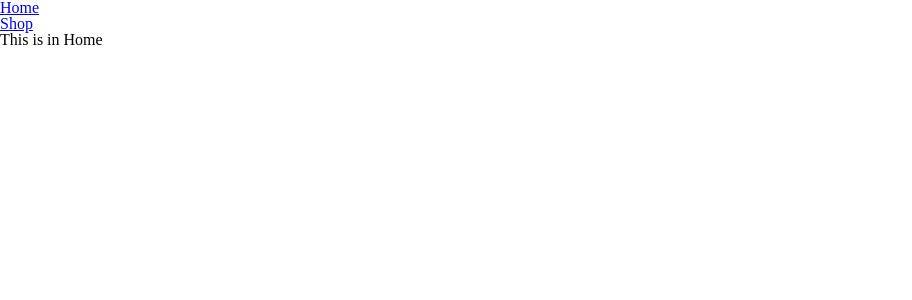
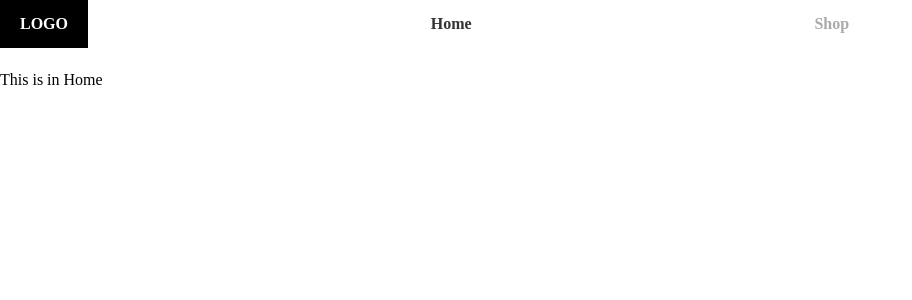
Before and after one commit to dreadsd/react-shop, a React app: page / in a window 1280 px wide. Shown: the top 300 px of the page, without its empty margins (0-912 px from the left). Built offline with nearby package versions, Linux system fonts and the light colour scheme.

Commit message:
Create navbar

```diff
--- a/src/App.js
+++ b/src/App.js
@@ -3,18 +3,15 @@ import {
   BrowserRouter as Router,
   Switch,
   Route,
-  Link,
 } from 'react-router-dom';
 import Home from './components/Home';
 import Shop from './components/Shop';
+import Navbar from './components/Navbar';
 
 export default function App() {
   return (
     <Router>
-      <ul>
-        <li><Link to='/'>Home</Link></li>
-        <li><Link to='/shop'>Shop</Link></li>
-      </ul>
+      <Navbar sources={[{ url: '/', name: 'Home' }, { url: '/shop', name: 'Shop' }]} />
       <Switch>
         <Route path='/shop' component={Shop} />
         <Route path='/' component={Home} />
--- /dev/null
+++ b/src/components/Navbar.js
@@ -0,0 +1,39 @@
+import React from 'react';
+import { NavLink, useLocation } from 'react-router-dom';
+import PropTypes from 'prop-types';
+
+export default function Navbar(props) {
+  const { sources } = props;
+  const { pathname } = useLocation();
+  const links = sources.map((link) => {
+    const { url, name } = link;
+    return (
+      <NavLink
+        to={url}
+        key={url}
+        isActive={() => pathname === url}
+      >
+        {name}
+      </NavLink>
+    );
+  });
+  return (
+    <nav>
+      <div className='logo'>
+        <a href='/'>LOGO</a>
+      </div>
+      <div className='links'>
+        {links}
+      </div>
+    </nav>
+  );
+}
+
+Navbar.propTypes = {
+  sources: PropTypes.arrayOf(
+    PropTypes.shape({
+      url: PropTypes.string.isRequired,
+      name: PropTypes.string.isRequired,
+    }),
+  ).isRequired,
+};
--- a/src/scss/index.scss
+++ b/src/scss/index.scss
@@ -31,3 +31,4 @@ body {
 }
 
 @import "./items";
+@import "./navbar";
--- /dev/null
+++ b/src/scss/navbar.scss
@@ -0,0 +1,58 @@
+nav {
+  margin-bottom: 1.5rem;
+  user-select: none;
+    font-stretch: condensed;
+}
+
+.logo {
+  height: 3rem;
+  width: 5.5rem;
+  background: black;
+  margin: 0 auto 2rem auto;
+  display: flex;
+  justify-content: center;
+  align-items: center;
+  a {
+    text-decoration: none;
+    font-weight: bold;
+    color: white;
+  }
+}
+
+.links {
+  display: flex;
+  justify-content: space-around;
+  align-items: center;
+  margin-bottom: 2rem;
+    font-weight: bold;
+  a {
+    color: #aaa;
+    text-decoration: none;
+    transition: 0.5s;
+    &:hover {
+      color: #555;
+    }
+  }
+  .active {
+    color: #333;
+    &:hover {
+      color: #333;
+    }
+  }
+}
+
+@media screen and (min-width: 1024px) {
+  nav {
+    display: flex;
+    justify-content: center;
+  }
+  .logo {
+    margin-bottom: 0;
+  }
+  .links {
+    flex: 1;
+    padding-right: 5.5rem;
+    margin-bottom: 0;
+    justify-content: space-evenly;
+  }
+}
```
